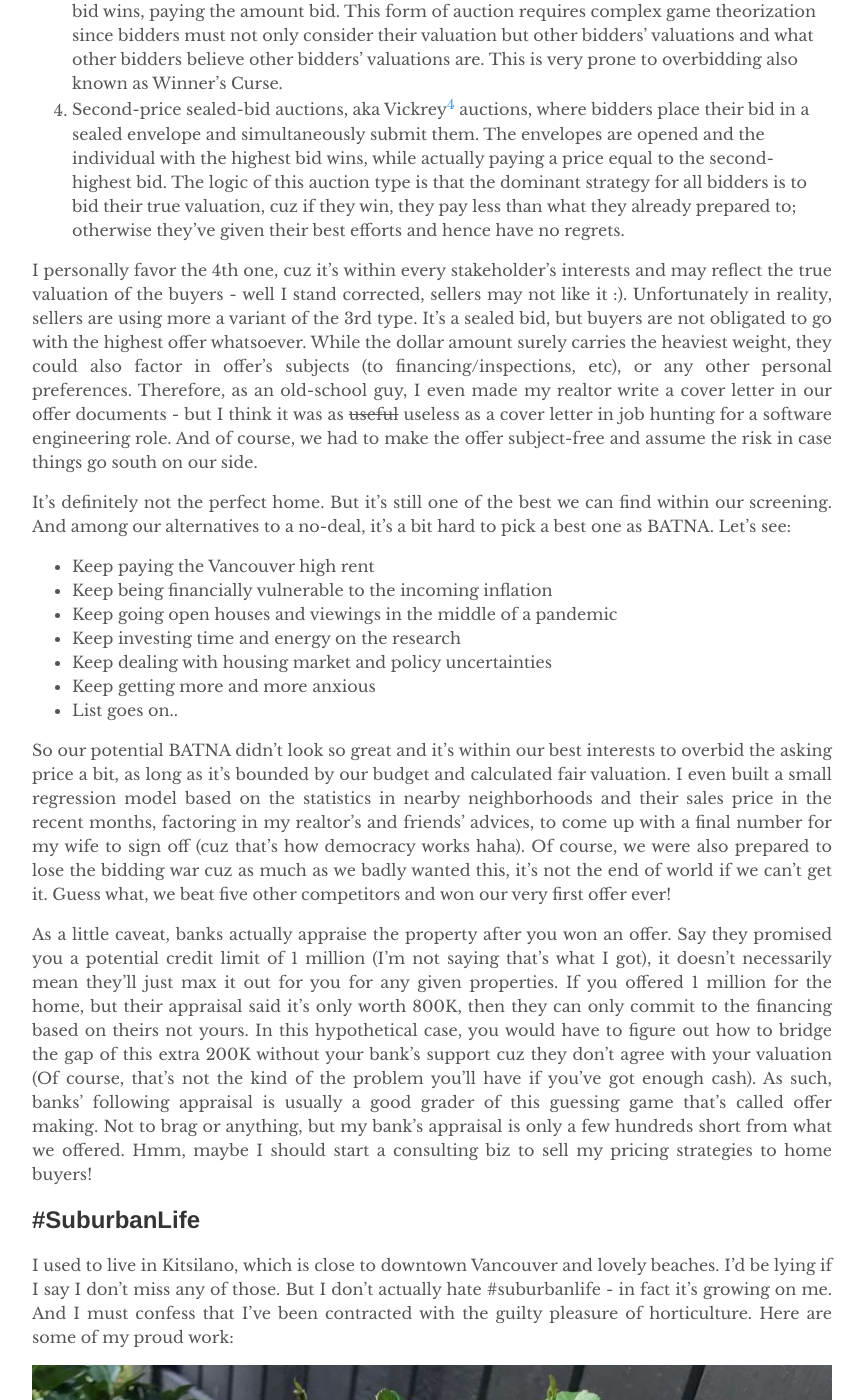
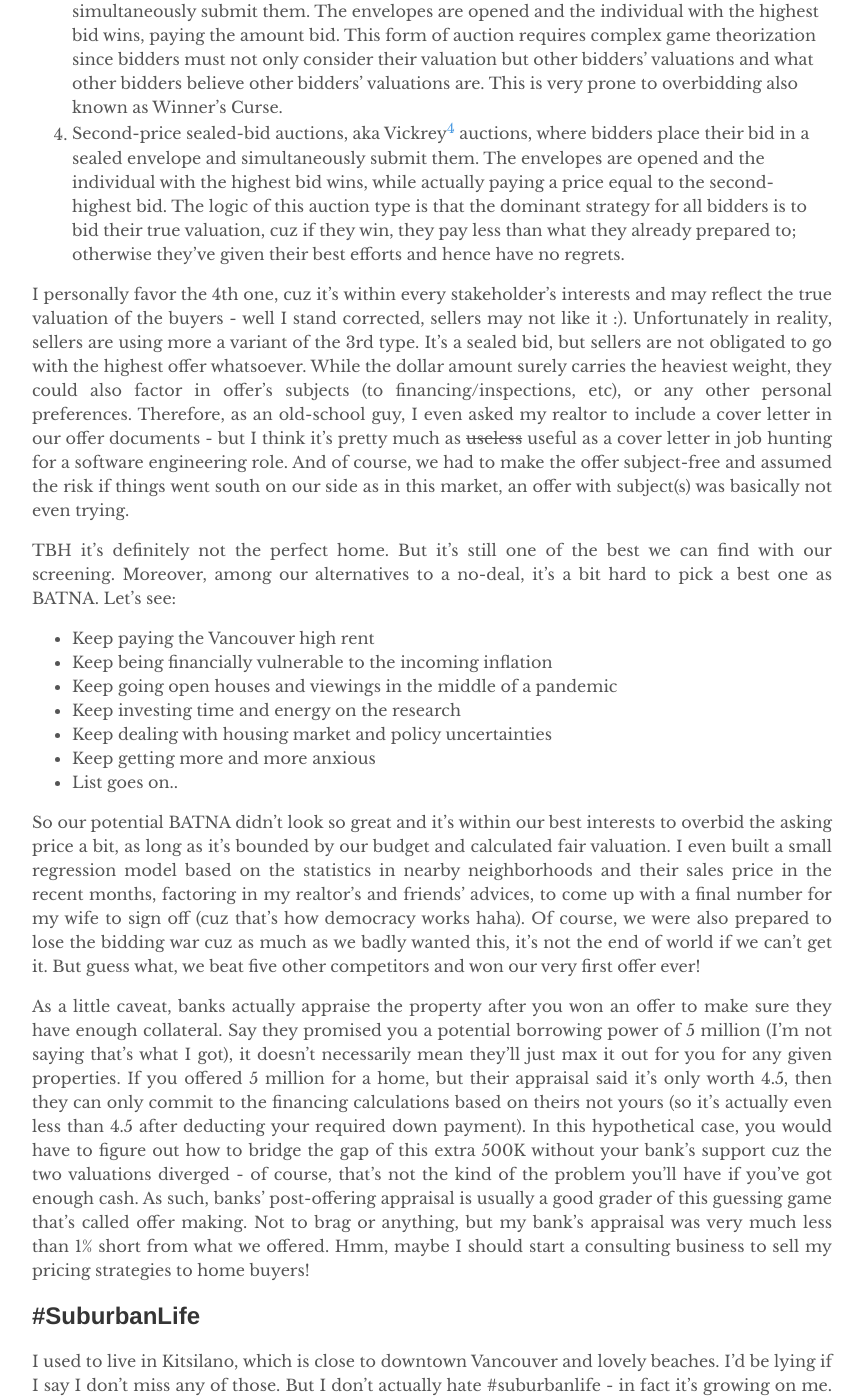
Before and after one commit to yuexiaofeng/yuexiaofeng.github.io, a Jekyll site: the page built from _posts/2021-08-29-batna.md, in a window 1280 px wide and 1400 px high, scrolled down 4523 px. Shown: the whole window, without its empty margins (208-1072 px from the left). Built offline with Jekyll 4.4.1, drawn with Linux system fonts in a browser that asks for light colours; some of the changed text lies outside the part shown.

Commit message:
batna perfections

```diff
--- a/_posts/2021-08-29-batna.md
+++ b/_posts/2021-08-29-batna.md
@@ -60,9 +60,9 @@ There are a few popular traditional bidding/auction types[^fn3]:
 3. First-price sealed-bid auction in which bidders place their bid in a sealed envelope and simultaneously submit them. The envelopes are opened and the individual with the highest bid wins, paying the amount bid. This form of auction requires complex game theorization since bidders must not only consider their valuation but other bidders' valuations and what other bidders believe other bidders' valuations are. This is very prone to overbidding also known as Winner's Curse.
 4. Second-price sealed-bid auctions, aka Vickrey[^fn4] auctions, where bidders place their bid in a sealed envelope and simultaneously submit them. The envelopes are opened and the individual with the highest bid wins, while actually paying a price equal to the second-highest bid. The logic of this auction type is that the dominant strategy for all bidders is to bid their true valuation, cuz if they win, they pay less than what they already prepared to; otherwise they've given their best efforts and hence have no regrets.
 
-I personally favor the 4th one, cuz it's within every stakeholder's interests and may reflect the true valuation of the buyers - well I stand corrected, sellers may not like it :). Unfortunately in reality, sellers are using more a variant of the 3rd type. It's a sealed bid, but buyers are not obligated to go with the highest offer whatsoever. While the dollar amount surely carries the heaviest weight, they could also factor in offer's subjects (to financing/inspections, etc), or any other personal preferences. Therefore, as an old-school guy, I even made my realtor write a cover letter in our offer documents - but I think it was as ~~useful~~ useless as a cover letter in job hunting for a software engineering role. And of course, we had to make the offer subject-free and assume the risk in case things go south on our side.
+I personally favor the 4th one, cuz it's within every stakeholder's interests and may reflect the true valuation of the buyers - well I stand corrected, sellers may not like it :). Unfortunately in reality, sellers are using more a variant of the 3rd type. It's a sealed bid, but sellers are not obligated to go with the highest offer whatsoever. While the dollar amount surely carries the heaviest weight, they could also factor in offer's subjects (to financing/inspections, etc), or any other personal preferences. Therefore, as an old-school guy, I even asked my realtor to include a cover letter in our offer documents - but I think it's pretty much as ~~useless~~ useful as a cover letter in job hunting for a software engineering role. And of course, we had to make the offer subject-free and assumed the risk if things went south on our side as in this market, an offer with subject(s) was basically not even trying.
 
-It's definitely not the perfect home. But it's still one of the best we can find within our screening. And among our alternatives to a no-deal, it's a bit hard to pick a best one as BATNA. Let's see:
+TBH it's definitely not the perfect home. But it's still one of the best we can find with our screening. Moreover, among our alternatives to a no-deal, it's a bit hard to pick a best one as BATNA. Let's see:
 
 * Keep paying the Vancouver high rent
 * Keep being financially vulnerable to the incoming inflation
@@ -72,9 +72,9 @@ It's definitely not the perfect home. But it's still one of the best we can find
 * Keep getting more and more anxious
 * List goes on..
 
-So our potential BATNA didn't look so great and it's within our best interests to overbid the asking price a bit, as long as it's bounded by our budget and calculated fair valuation. I even built a small regression model based on the statistics in nearby neighborhoods and their sales price in the recent months, factoring in my realtor's and friends' advices, to come up with a final number for my wife to sign off (cuz that's how democracy works haha). Of course, we were also prepared to lose the bidding war cuz as much as we badly wanted this, it's not the end of world if we can't get it. Guess what, we beat five other competitors and won our very first offer ever!
+So our potential BATNA didn't look so great and it's within our best interests to overbid the asking price a bit, as long as it's bounded by our budget and calculated fair valuation. I even built a small regression model based on the statistics in nearby neighborhoods and their sales price in the recent months, factoring in my realtor's and friends' advices, to come up with a final number for my wife to sign off (cuz that's how democracy works haha). Of course, we were also prepared to lose the bidding war cuz as much as we badly wanted this, it's not the end of world if we can't get it. But guess what, we beat five other competitors and won our very first offer ever!
 
-As a little caveat, banks actually appraise the property after you won an offer. Say they promised you a potential credit limit of 1 million (I'm not saying that's what I got), it doesn't necessarily mean they'll just max it out for you for any given properties. If you offered 1 million for the home, but their appraisal said it's only worth 800K, then they can only commit to the financing based on theirs not yours. In this hypothetical case, you would have to figure out how to bridge the gap of this extra 200K without your bank's support cuz they don't agree with your valuation (Of course, that's not the kind of the problem you'll have if you've got enough cash). As such, banks' following appraisal is usually a good grader of this guessing game that's called offer making. Not to brag or anything, but my bank's appraisal is only a few hundreds short from what we offered. Hmm, maybe I should start a consulting biz to sell my pricing strategies to home buyers!
+As a little caveat, banks actually appraise the property after you won an offer to make sure they have enough collateral. Say they promised you a potential borrowing power of 5 million (I'm not saying that's what I got), it doesn't necessarily mean they'll just max it out for you for any given properties. If you offered 5 million for a home, but their appraisal said it's only worth 4.5, then they can only commit to the financing calculations based on theirs not yours (so it's actually even less than 4.5 after deducting your required down payment). In this hypothetical case, you would have to figure out how to bridge the gap of this extra 500K without your bank's support cuz the two valuations diverged - of course, that's not the kind of the problem you'll have if you've got enough cash. As such, banks' post-offering appraisal is usually a good grader of this guessing game that's called offer making. Not to brag or anything, but my bank's appraisal was very much less than 1% short from what we offered. Hmm, maybe I should start a consulting business to sell my pricing strategies to home buyers!
 
 ## #SuburbanLife
 
```
Also changed, not shown: other parts of _posts/2021-08-29-batna.md (+5 -5 lines).
